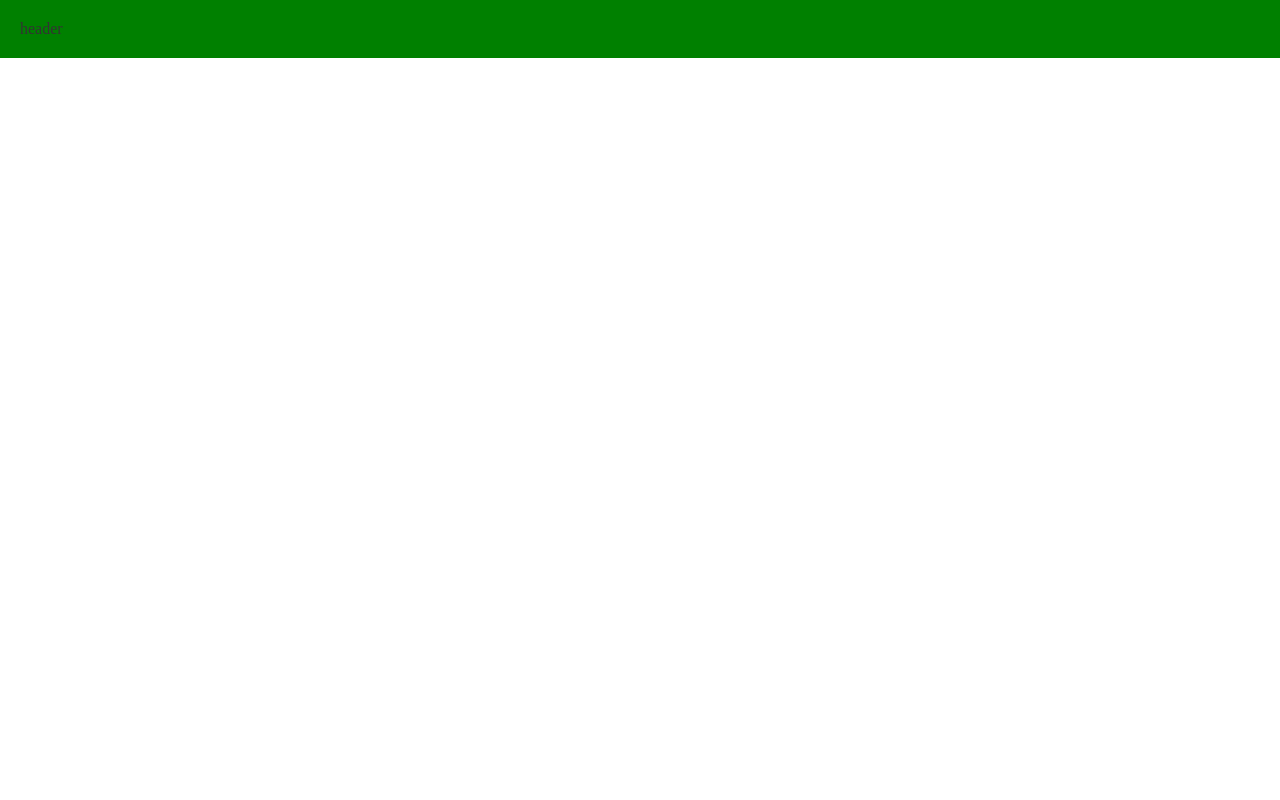
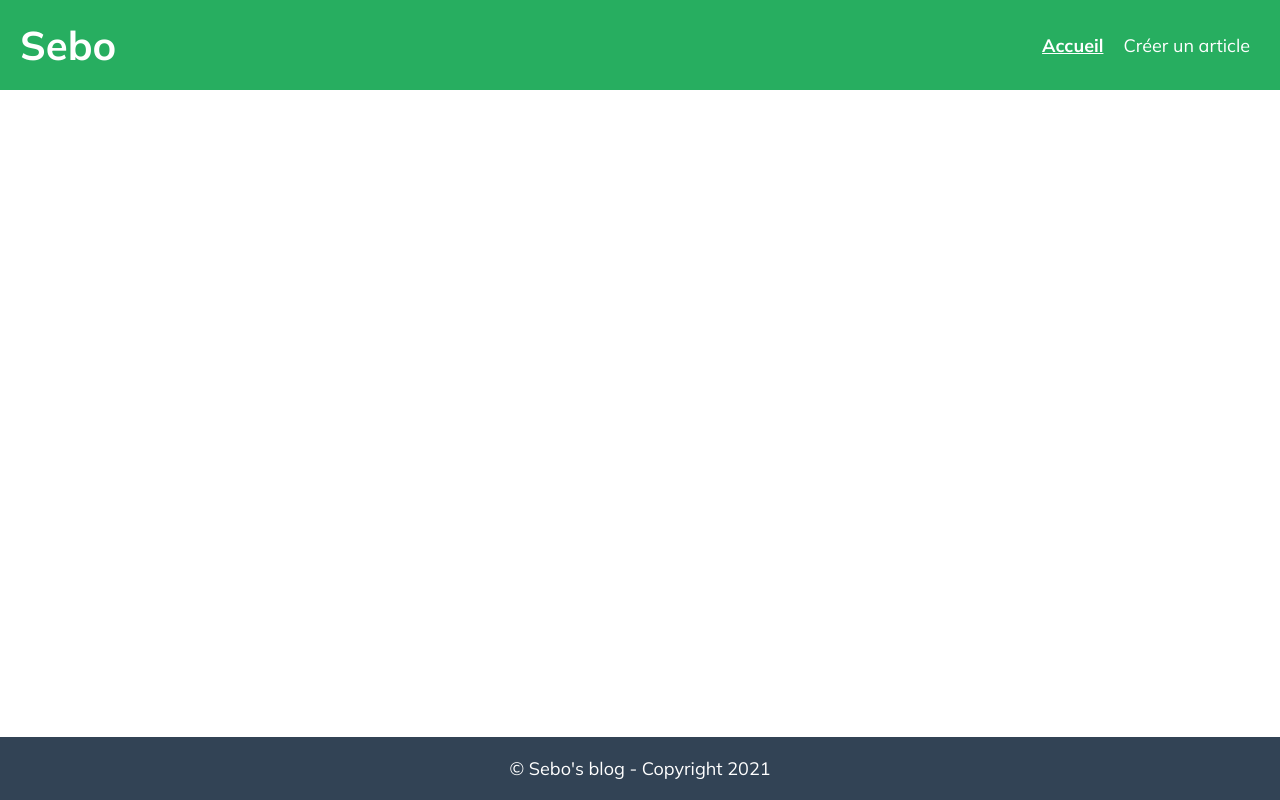
Before and after one commit to sbdnd/blogJS, a website built with webpack: page src/index.html in a window 1280 px wide. Built offline with nearby package versions, Linux system fonts and the light colour scheme.

Commit message:
header/footer

```diff
--- a/src/assets/styles/_base.scss
+++ b/src/assets/styles/_base.scss
@@ -32,7 +32,7 @@ h4 {
 }
 
 ul {
-  list-style: 0;
+  list-style: none;
 }
 
 img {
--- a/src/assets/styles/_variables.scss
+++ b/src/assets/styles/_variables.scss
@@ -4,6 +4,8 @@
   --accent: #2c3e50;
   --text: #333;
   --divider: #ecf0f1;
-  --font-family:font-family: 'Mulish', sans-serif;
-  --box-shadow: 0 1px 2px 0 rgba(60, 64, 67, 0.3), 0 1px 3px 1px rgba(60, 64, 67, 0.15);
+  --dark-grey: #324355;
+  --font-family: "Mulish", sans-serif;
+  --box-shadow: 0 1px 2px 0 rgba(60, 64, 67, 0.3),
+    0 1px 3px 1px rgba(60, 64, 67, 0.15);
 }
--- a/src/assets/styles/styles.scss
+++ b/src/assets/styles/styles.scss
@@ -17,8 +17,32 @@
 
 header {
   grid-area: header;
-  background: green;
+  background: var(--dark);
   padding: 20px;
+  display: flex;
+  flex-flow: row nowrap;
+  justify-content: space-between;
+  align-items: center;
+  a {
+    color: #fff;
+  }
+  .header-brand {
+    font-size: 4rem;
+    font-weight: 700;
+  }
+  ul {
+    display: flex;
+    li {
+      .header-nav {
+        font-size: 1.8rem;
+        padding: 0 10px;
+      }
+      .active {
+        font-weight: 700;
+        text-decoration: underline;
+      }
+    }
+  }
 }
 
 .content {
@@ -29,6 +53,9 @@ header {
 
 footer {
   grid-area: footer;
-  // background: #333;
+  background: var(--dark-grey);
   padding: 20px;
+  font-size: 1.8rem;
+  text-align: center;
+  color: #fff;
 }
--- a/src/index.html
+++ b/src/index.html
@@ -12,9 +12,19 @@
   </head>
   <body>
     <div class="container">
-      <header>header</header>
+      <header>
+        <a class="header-brand" href="./index.html">Sebo</a>
+        <ul>
+          <li>
+            <a class="header-nav active" href="./index.html">Accueil</a>
+          </li>
+          <li>
+            <a class="header-nav" href="./form.html">Créer un article</a>
+          </li>
+        </ul>
+      </header>
       <div class="content"></div>
-      <footer></footer>
+      <footer>© Sebo's blog - Copyright 2021</footer>
     </div>
   </body>
 </html>
```
Also changed, not shown: src/form/form.html (+0 -1 lines).
